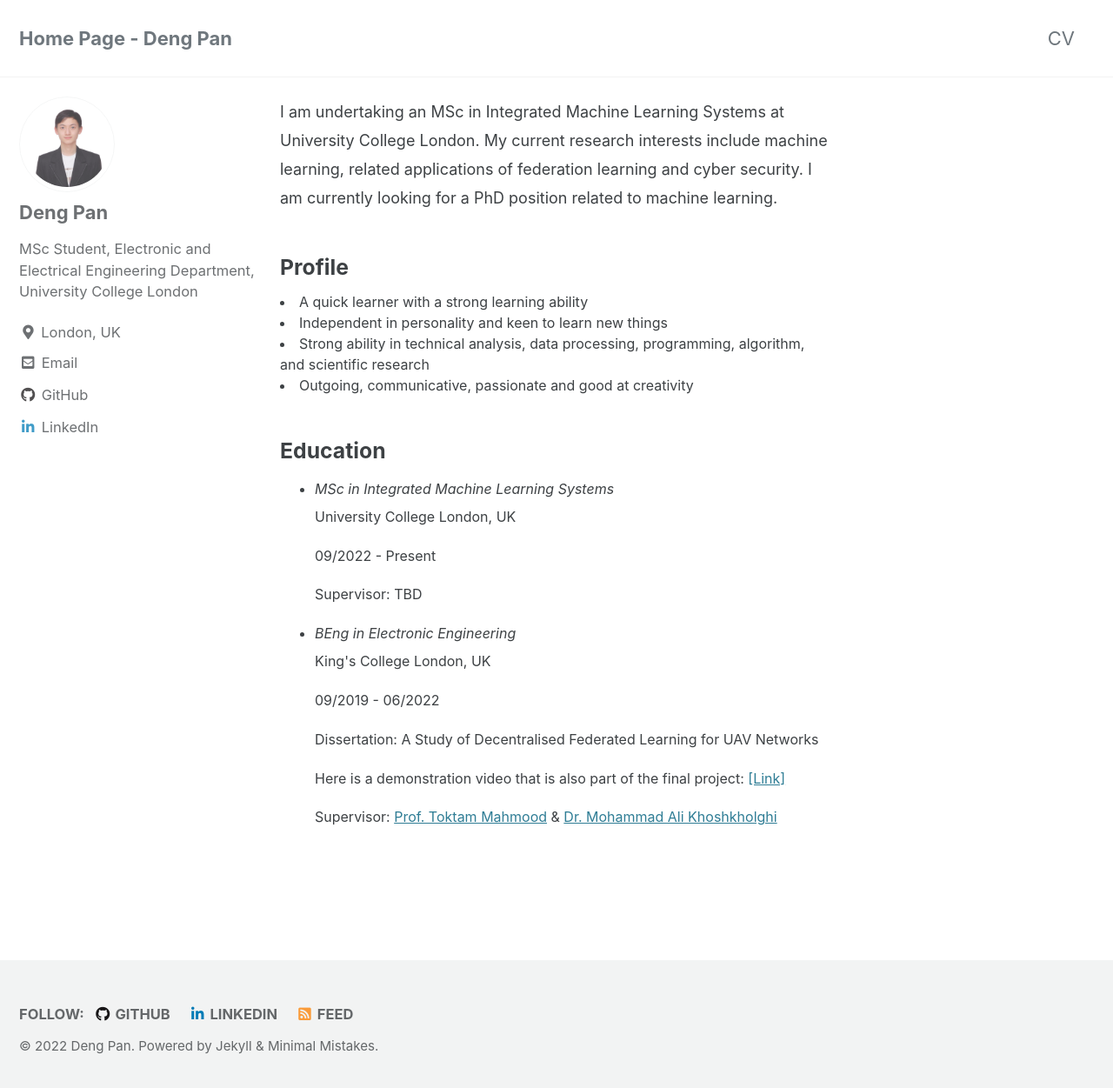
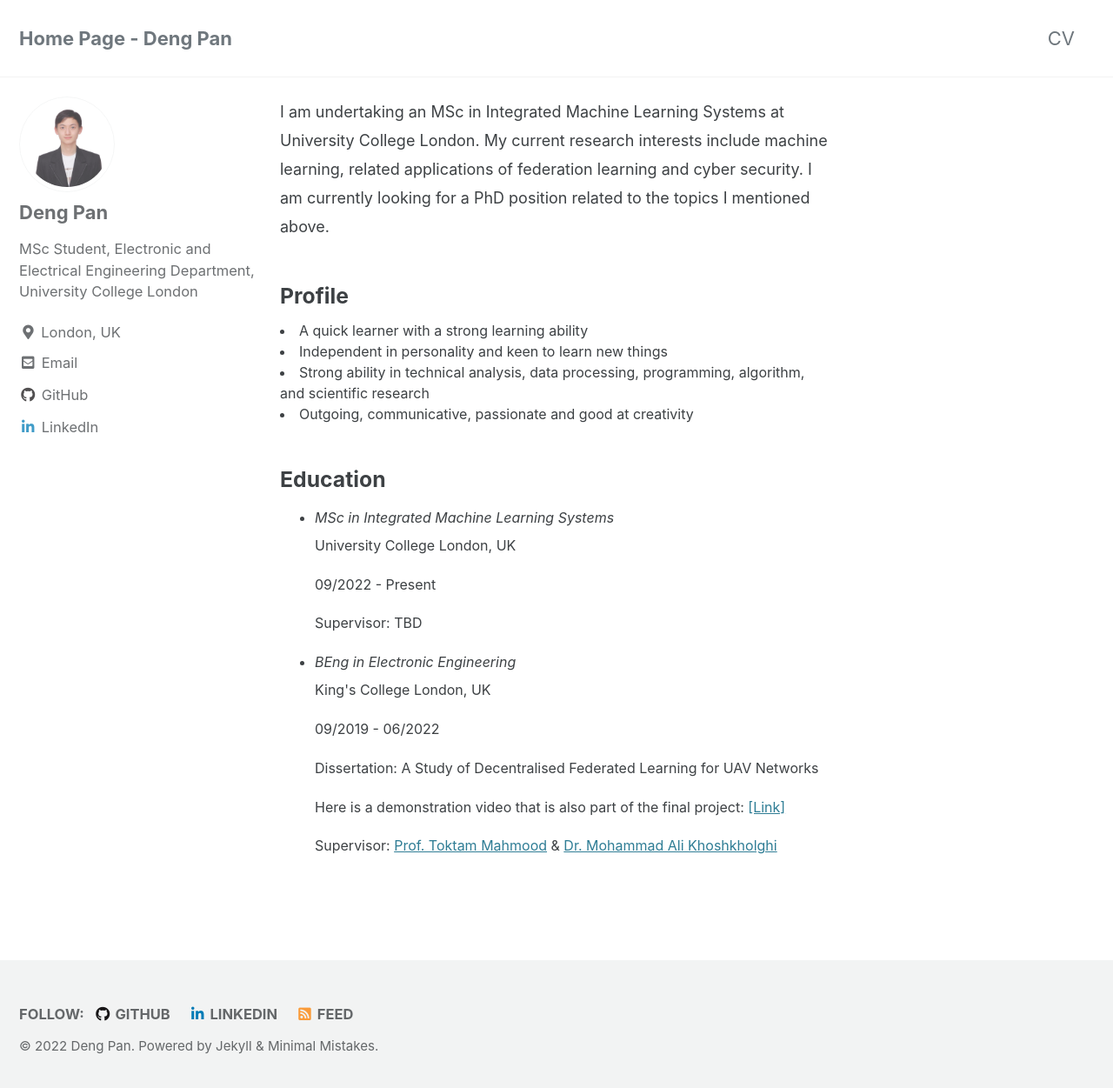
Before and after one commit to Deng-1-Pan/Deng-1-Pan.github.io, a Jekyll site: the page built from index.html, in a window 1280 px wide and 1259 px high. Shown: the top 1251 px of the window at 87% size. Built offline with Jekyll 4.4.1, drawn with Linux system fonts in a browser that asks for light colours; cached includes are drawn as plain includes.

Commit message:
Update index.html

```diff
--- a/index.html
+++ b/index.html
@@ -4,7 +4,7 @@ author_profile: true
 ---
 <p><font size=4>I am undertaking an MSc in Integrated Machine Learning Systems at University College London.
     My current research interests include machine learning, related applications of federation learning and cyber security.
-    I am currently looking for a PhD position related to machine learning.</font></p>
+    I am currently looking for a PhD position related to the topics I mentioned above.</font></p>
 <h3>Profile</h3>
 <font size=3><u1>
     <li>A quick learner with a strong learning ability</li>
```
